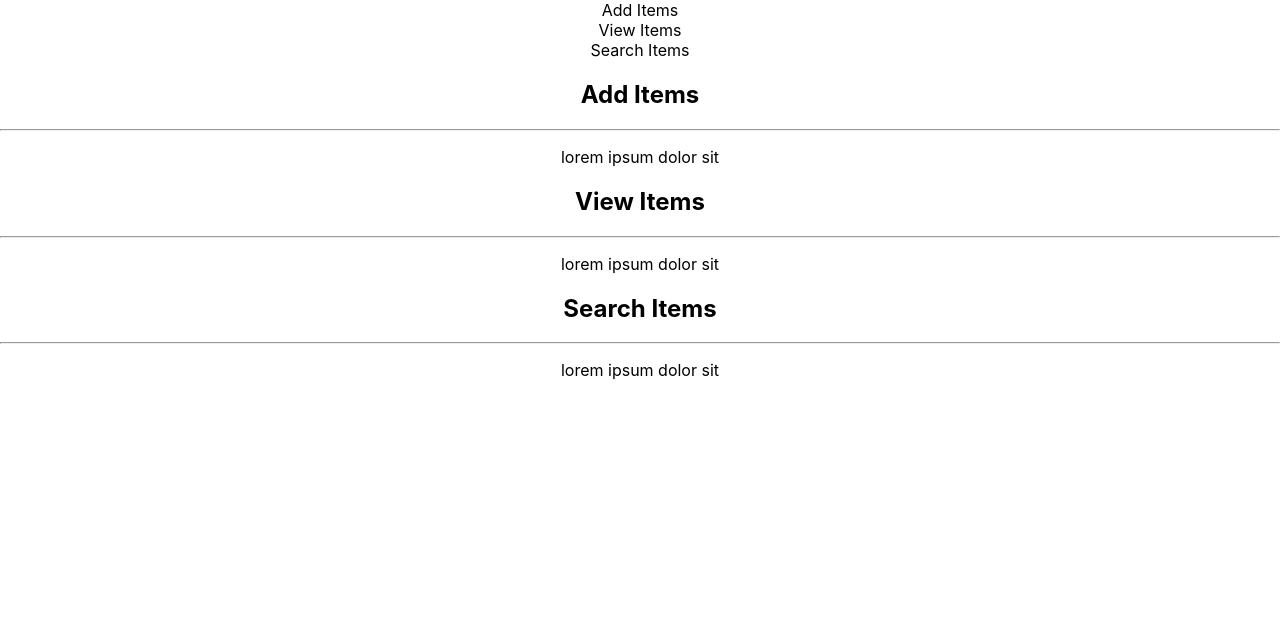
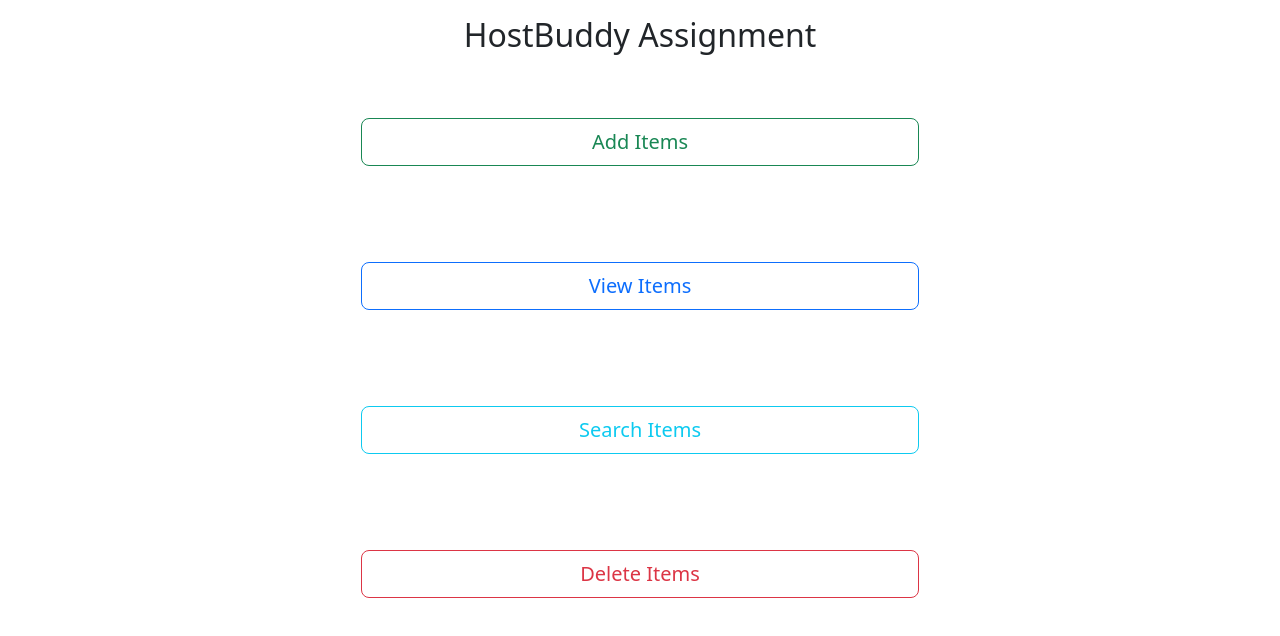
Before and after one commit to M0GAMB0/items-frontend, a React (Create React App) app: page / in a window 1280 px wide. Shown: the top 636 px of the page. Built offline with nearby package versions, Linux system fonts and the light colour scheme.

Commit message:
created Home page

```diff
--- a/src/App.js
+++ b/src/App.js
@@ -1,10 +1,11 @@
 import "./App.css";
-import Tabs from "./Tabs";
+import Home from "./Home";
+import "bootstrap/dist/css/bootstrap.min.css";
 
 function App() {
   return (
     <div className="App">
-      <Tabs />
+      <Home />
     </div>
   );
 }
--- /dev/null
+++ b/src/Create.js
@@ -0,0 +1,6 @@
+const Create=()=>{
+    return(
+        <div>Create</div>
+    )
+}
+export default Create;
--- /dev/null
+++ b/src/Home.js
@@ -0,0 +1,34 @@
+const Home = () => {
+  return (
+    <div className="container">
+      <h2 className="my-3">HostBuddy Assignment</h2>
+      <div className="d-flex flex-column">
+        <button
+          type="button"
+          className="btn btn-outline-success btn-lg gap-2 col-6 mx-auto my-5"
+        >
+          Add Items
+        </button>
+        <button
+          type="button"
+          className="btn btn-outline-primary btn-lg gap-2 col-6 mx-auto my-5"
+        >
+          View Items
+        </button>
+        <button
+          type="button"
+          className="btn btn-outline-info btn-lg gap-2 col-6 mx-auto my-5"
+        >
+          Search Items
+        </button>
+        <button
+          type="button"
+          className="btn btn-outline-danger btn-lg gap-2 col-6 mx-auto my-5"
+        >
+          Delete Items
+        </button>
+      </div>
+    </div>
+  );
+};
+export default Home;
--- a/src/Tabs.js
+++ /dev/null
@@ -1,29 +0,0 @@
-const Tabs = () => {
-  return (
-    <div className="container">
-      <div className="bloc-tabs">
-        <div className="tabs active-tabs">Add Items</div>
-        <div className="tabs">View Items</div>
-        <div className="tabs">Search Items</div>
-      </div>
-      <div className="content-tabs">
-        <div className="content active-content">
-          <h2>Add Items</h2>
-          <hr />
-          <p>lorem ipsum dolor sit</p>
-        </div>
-        <div className="content active-content">
-          <h2>View Items</h2>
-          <hr />
-          <p>lorem ipsum dolor sit</p>
-        </div>
-        <div className="content active-content">
-          <h2>Search Items</h2>
-          <hr />
-          <p>lorem ipsum dolor sit</p>
-        </div>
-      </div>
-    </div>
-  );
-};
-export default Tabs;
--- a/src/index.js
+++ b/src/index.js
@@ -1,13 +1,19 @@
-import React from 'react';
-import ReactDOM from 'react-dom/client';
-import './index.css';
-import App from './App';
-import reportWebVitals from './reportWebVitals';
-
-const root = ReactDOM.createRoot(document.getElementById('root'));
+import React from "react";
+import ReactDOM from "react-dom/client";
+import "./index.css";
+import App from "./App";
+import reportWebVitals from "./reportWebVitals";
+import { Provider } from "react-redux";
+import { configureStore } from "@reduxjs/toolkit";
+const store = configureStore({
+  reducer: {},
+});
+const root = ReactDOM.createRoot(document.getElementById("root"));
 root.render(
   <React.StrictMode>
-    <App />
+    <Provider store={store}>
+      <App />
+    </Provider>
   </React.StrictMode>
 );
 
```
Also changed, not shown: src/Data.js (added, +17 -0 lines), src/ItemReducer.js (added, +8 -0 lines).
